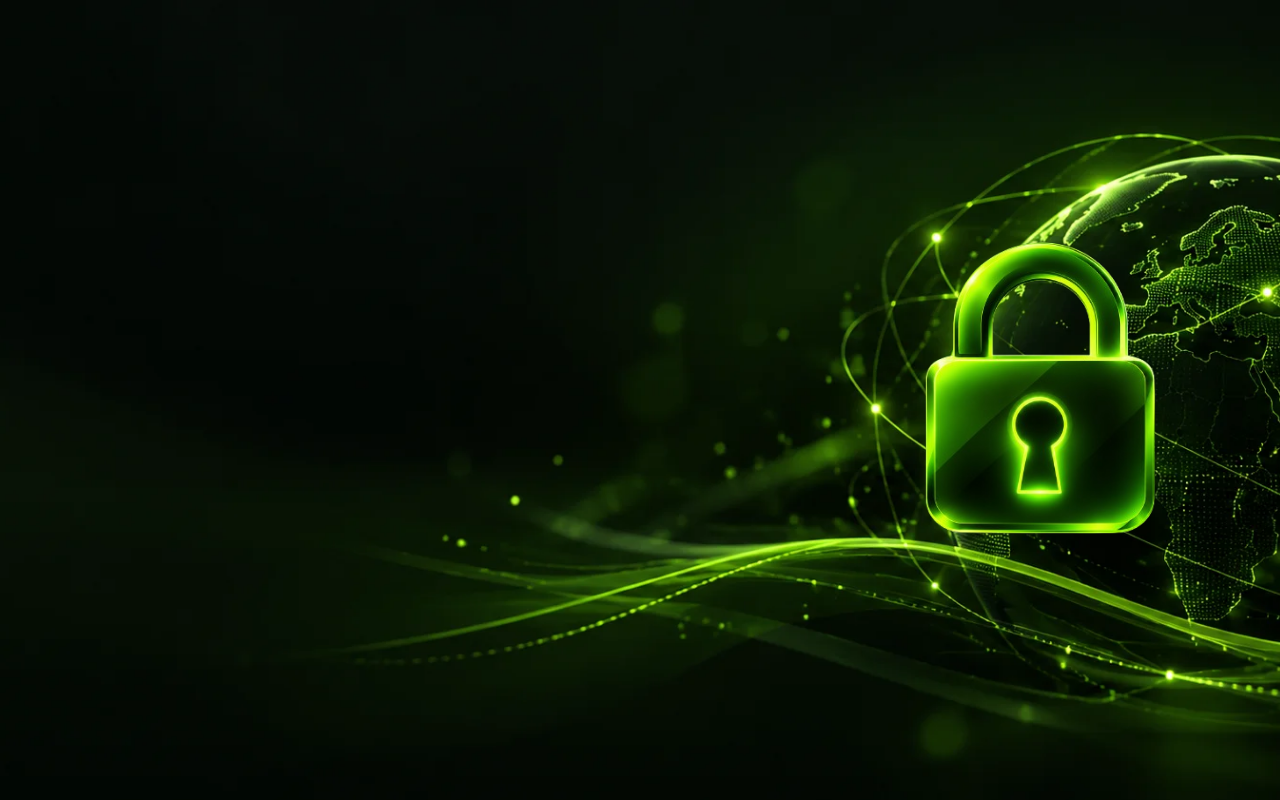
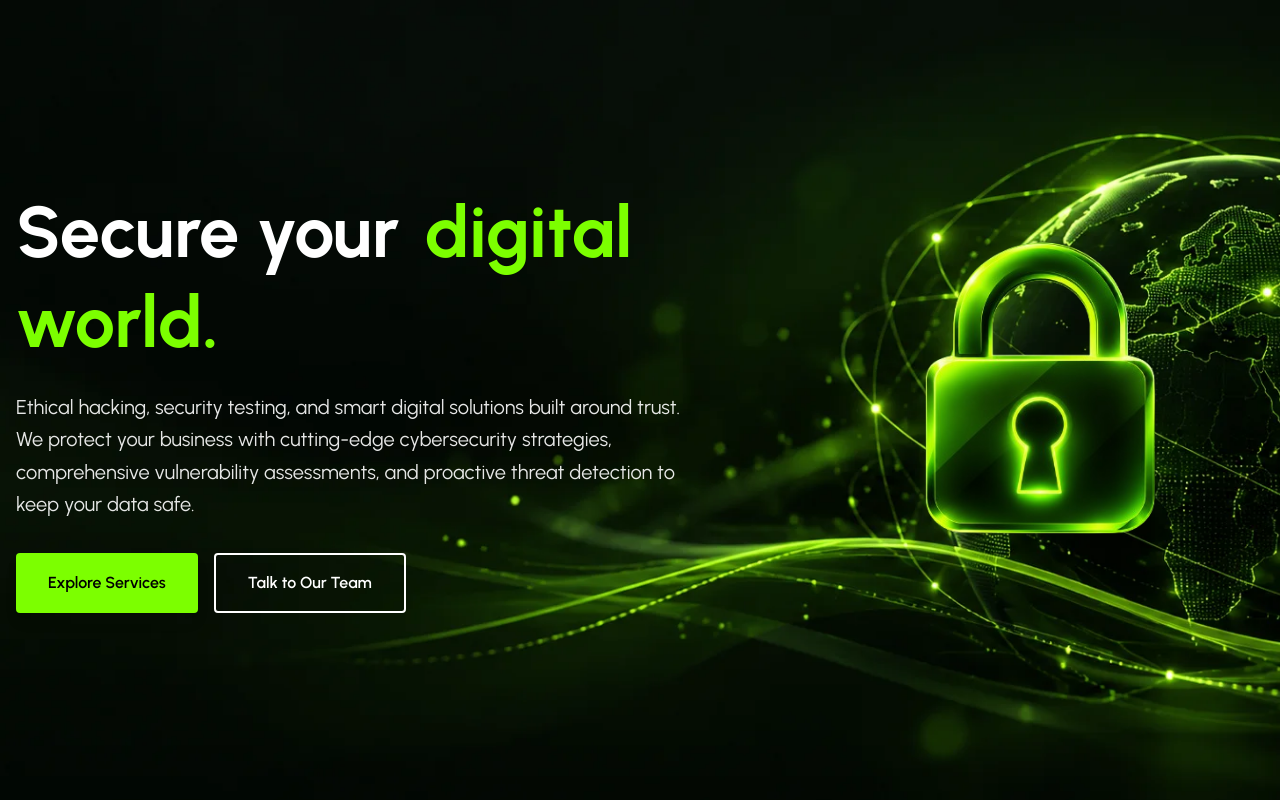
Before and after one commit to Haseem-hase/speedways_group, a Next.js app: page / in a window 1280 px wide. Built offline with nearby package versions, Linux system fonts and the light colour scheme.

Commit message:
hero section done

```diff
--- a/src/Components/HomeComponents/HeroSection.tsx
+++ b/src/Components/HomeComponents/HeroSection.tsx
@@ -1,3 +1,5 @@
+'use client'
+
 import React from 'react'
 import Image from 'next/image'
 
@@ -9,8 +11,29 @@ const HeroSection = () => {
         backgroundImage: 'url(/assets/Images/HerooSection/heroSection.webp)'
       }}
     >
-      <div className="container mx-auto px-4 flex items-center justify-end">
-        <div className="relative w-full max-w-sm md:max-w-md">
+      <div className="container mx-auto px-4 flex items-center justify-between gap-8">
+        {/* Left Content */}
+        <div className="flex-1 max-w-2xl">
+          <h1 className="text-5xl md:text-6xl lg:text-7xl font-bold text-white mb-6 leading-tight">
+            Secure your <span className="px-2 rounded" style={{ color: '#7CFF00'}}>digital world.</span>
+          </h1>
+          <p className="text-lg md:text-xl text-white/90 mb-8 leading-relaxed">
+            Ethical hacking, security testing, and smart digital solutions built around trust.
+            We protect your business with cutting-edge cybersecurity strategies, comprehensive
+            vulnerability assessments, and proactive threat detection to keep your data safe.
+          </p>
+          <div className="flex flex-col sm:flex-row gap-4">
+            <button className="px-8 py-4 text-black font-semibold rounded-sm transition-colors duration-300 shadow-lg" style={{ backgroundColor: '#7CFF00' }} onMouseEnter={(e) => e.currentTarget.style.backgroundColor = '#6AE600'} onMouseLeave={(e) => e.currentTarget.style.backgroundColor = '#7CFF00'}>
+              Explore Services
+            </button>
+            <button className="px-8 py-4 bg-transparent border-2 border-white text-white font-semibold rounded-sm hover:bg-white hover:text-black transition-colors duration-300">
+              Talk to Our Team
+            </button>
+          </div>
+        </div>
+
+        {/* Right Image */}
+        <div className="relative w-full max-w-sm md:max-w-md flex-shrink-0">
           <Image
             src="/assets/Images/HerooSection/herolock.png"
             alt="Hero Lock"
--- a/src/app/globals.css
+++ b/src/app/globals.css
@@ -8,7 +8,7 @@
 @theme inline {
   --color-background: var(--background);
   --color-foreground: var(--foreground);
-  --font-sans: var(--font-manrope);
+  --font-sans: var(--font-urbanist);
 }
 
 @media (prefers-color-scheme: dark) {
@@ -21,5 +21,5 @@
 body {
   background: var(--background);
   color: var(--foreground);
-  font-family: var(--font-manrope), sans-serif;
+  font-family: var(--font-urbanist), sans-serif;
 }
--- a/src/app/layout.tsx
+++ b/src/app/layout.tsx
@@ -1,9 +1,9 @@
 import type { Metadata } from "next";
-import { Manrope } from "next/font/google";
+import { Urbanist } from "next/font/google";
 import "./globals.css";
 
-const manrope = Manrope({
-  variable: "--font-manrope",
+const urbanist = Urbanist({
+  variable: "--font-urbanist",
   subsets: ["latin"],
 });
 
@@ -16,7 +16,7 @@ export default function RootLayout({ children }: LayoutProps<"/">) {
   return (
     <html
       lang="en"
-      className={`${manrope.variable} h-full antialiased`}
+      className={`${urbanist.variable} h-full antialiased`}
     >
       <body className="min-h-full flex flex-col font-sans">{children}</body>
     </html>
```
